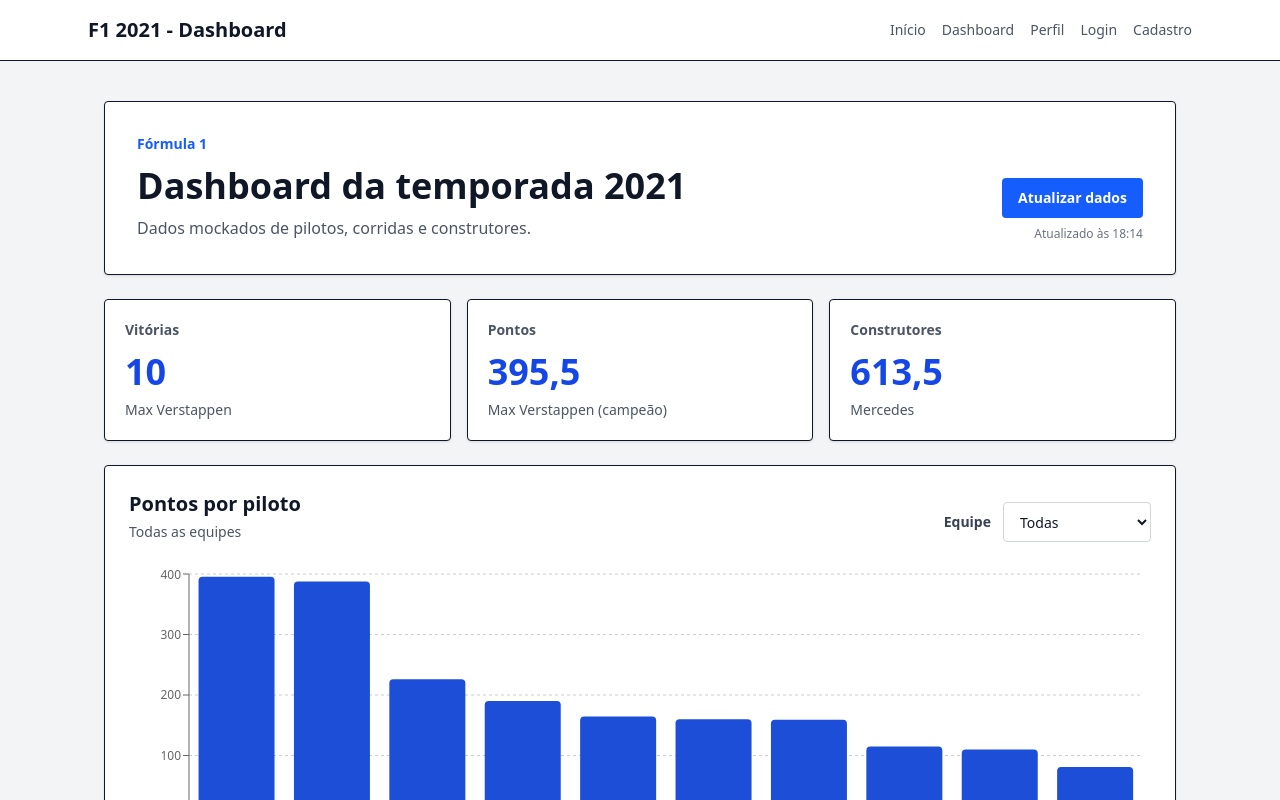
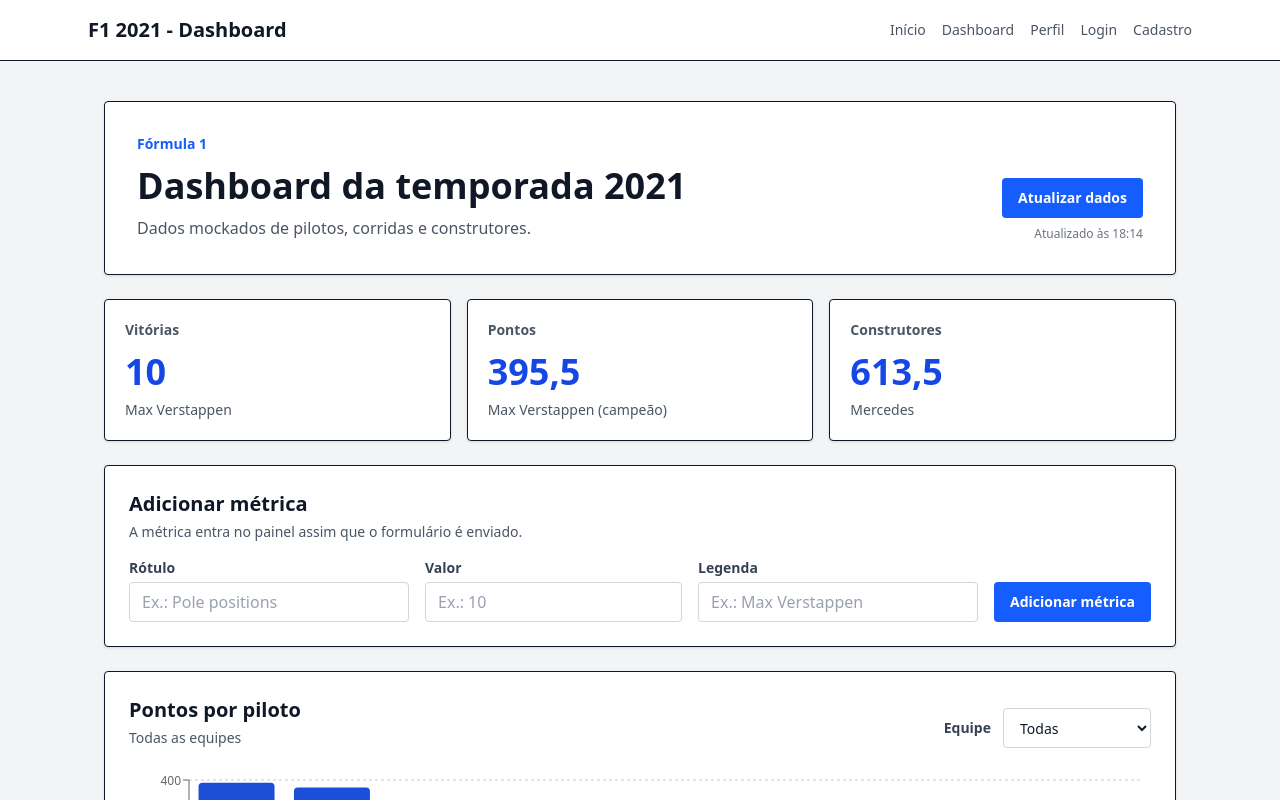
Before and after one commit to noirelab/fastcamp-lamia, a Next.js app in the folder CARD 06/forms-dashboard/: page /dashboard in a window 1280 px wide. Shown: the top 800 px of the page. Built offline with nearby package versions, Linux system fonts and the light colour scheme.

Commit message:
feat(card-06): formulario de metrica no dashboard
- form com react-hook-form + Zod adiciona a metrica no painel na hora
- metrica customizada pode ser removida; validacao visivel nos campos
- testes do schema da metrica

```diff
--- /dev/null
+++ b/CARD 06/forms-dashboard/src/modules/dashboard/components/MetricForm/index.tsx
@@ -0,0 +1,66 @@
+"use client";
+
+import { zodResolver } from "@hookform/resolvers/zod";
+import { useForm } from "react-hook-form";
+import { metricSchema, type MetricInput } from "@/modules/dashboard/schemas";
+import type { SeasonMetric } from "@/modules/dashboard/data/mock";
+import { PrimaryButton } from "@/shared/components/PrimaryButton";
+import { TextField } from "@/shared/components/TextField";
+
+interface MetricFormProps {
+  onAddMetric: (metric: SeasonMetric) => void;
+}
+
+export const MetricForm = ({ onAddMetric }: MetricFormProps) => {
+  const {
+    register,
+    handleSubmit,
+    reset,
+    formState: { errors },
+  } = useForm<MetricInput>({
+    resolver: zodResolver(metricSchema),
+  });
+
+  const onSubmit = (data: MetricInput) => {
+    onAddMetric({
+      label: data.label,
+      value: Number(data.value.replace(",", ".")),
+      caption: data.caption,
+    });
+    reset();
+  };
+
+  return (
+    <form
+      onSubmit={handleSubmit(onSubmit)}
+      className="mt-4 grid gap-4 sm:grid-cols-[1.2fr_0.6fr_1.2fr_auto] sm:items-start"
+      noValidate
+    >
+      <TextField
+        id="metric-label"
+        label="Rótulo"
+        placeholder="Ex.: Pole positions"
+        error={errors.label?.message}
+        {...register("label")}
+      />
+      <TextField
+        id="metric-value"
+        label="Valor"
+        inputMode="decimal"
+        placeholder="Ex.: 10"
+        error={errors.value?.message}
+        {...register("value")}
+      />
+      <TextField
+        id="metric-caption"
+        label="Legenda"
+        placeholder="Ex.: Max Verstappen"
+        error={errors.caption?.message}
+        {...register("caption")}
+      />
+      <PrimaryButton type="submit" className="sm:mt-6">
+        Adicionar métrica
+      </PrimaryButton>
+    </form>
+  );
+};
--- /dev/null
+++ b/CARD 06/forms-dashboard/src/modules/dashboard/schemas.ts
@@ -0,0 +1,17 @@
+import { z } from "zod";
+
+export const metricSchema = z.object({
+  label: z.string().trim().min(3, "Informe pelo menos 3 caracteres"),
+  value: z
+    .string()
+    .trim()
+    .min(1, "Informe um valor")
+    .refine((value) => {
+      const parsed = Number(value.replace(",", "."));
+
+      return Number.isFinite(parsed) && parsed > 0;
+    }, "Informe um número maior que zero"),
+  caption: z.string().trim().min(3, "Informe pelo menos 3 caracteres"),
+});
+
+export type MetricInput = z.infer<typeof metricSchema>;
--- a/CARD 06/forms-dashboard/src/modules/dashboard/screens/DashboardScreen/index.tsx
+++ b/CARD 06/forms-dashboard/src/modules/dashboard/screens/DashboardScreen/index.tsx
@@ -13,7 +13,12 @@
   XAxis,
   YAxis,
 } from "recharts";
-import { fetchDashboardData, type DashboardData } from "@/modules/dashboard/data/mock";
+import { MetricForm } from "@/modules/dashboard/components/MetricForm";
+import {
+  fetchDashboardData,
+  type DashboardData,
+  type SeasonMetric,
+} from "@/modules/dashboard/data/mock";
 import { PrimaryButton } from "@/shared/components/PrimaryButton";
 
 const ALL_TEAMS = "all";
@@ -36,6 +41,7 @@
   const [isRefreshing, setIsRefreshing] = useState(false);
   const [error, setError] = useState<string | null>(null);
   const [selectedTeam, setSelectedTeam] = useState(ALL_TEAMS);
+  const [customMetrics, setCustomMetrics] = useState<SeasonMetric[]>([]);
 
   useEffect(() => {
     const controller = new AbortController();
@@ -64,6 +70,14 @@
     } finally {
       setIsRefreshing(false);
     }
+  };
+
+  const handleAddMetric = (metric: SeasonMetric) => {
+    setCustomMetrics((current) => [...current, metric]);
+  };
+
+  const handleRemoveMetric = (metric: SeasonMetric) => {
+    setCustomMetrics((current) => current.filter((item) => item !== metric));
   };
 
   const teams = useMemo(
@@ -147,14 +161,41 @@
       )}
 
       <div className="grid gap-4 md:grid-cols-3">
-        {data.seasonMetrics.map((metric) => (
-          <article key={metric.label} className="rounded border bg-white p-5 shadow-sm">
-            <p className="text-sm font-semibold text-gray-600">{metric.label}</p>
-            <p className="mt-3 text-4xl font-bold text-blue-700">{formatNumber(metric.value)}</p>
-            <p className="mt-2 text-sm text-gray-600">{metric.caption}</p>
-          </article>
-        ))}
+        {[...data.seasonMetrics, ...customMetrics].map((metric, index) => {
+          const isCustom = customMetrics.includes(metric);
+
+          return (
+            <article
+              key={`${metric.label}-${index}`}
+              className="rounded border bg-white p-5 shadow-sm"
+            >
+              <div className="flex items-start justify-between gap-3">
+                <p className="text-sm font-semibold text-gray-600">{metric.label}</p>
+                {isCustom && (
+                  <button
+                    type="button"
+                    onClick={() => handleRemoveMetric(metric)}
+                    aria-label={`Remover métrica ${metric.label}`}
+                    className="text-xs font-semibold text-gray-500 hover:text-red-600 focus-visible:outline-2 focus-visible:outline-offset-2 focus-visible:outline-red-600"
+                  >
+                    Remover
+                  </button>
+                )}
+              </div>
+              <p className="mt-3 text-4xl font-bold text-blue-700">{formatNumber(metric.value)}</p>
+              <p className="mt-2 text-sm text-gray-600">{metric.caption}</p>
+            </article>
+          );
+        })}
       </div>
+
+      <article className="rounded border bg-white p-6 shadow-sm">
+        <h2 className="text-xl font-bold text-gray-900">Adicionar métrica</h2>
+        <p className="mt-1 text-sm text-gray-600">
+          A métrica entra no painel assim que o formulário é enviado.
+        </p>
+        <MetricForm onAddMetric={handleAddMetric} />
+      </article>
 
       <article className="rounded border bg-white p-6 shadow-sm">
         <div className="flex flex-col gap-3 sm:flex-row sm:items-end sm:justify-between">
```
Also changed, not shown: 2 other files (tests, documents, lock files or other folders).
